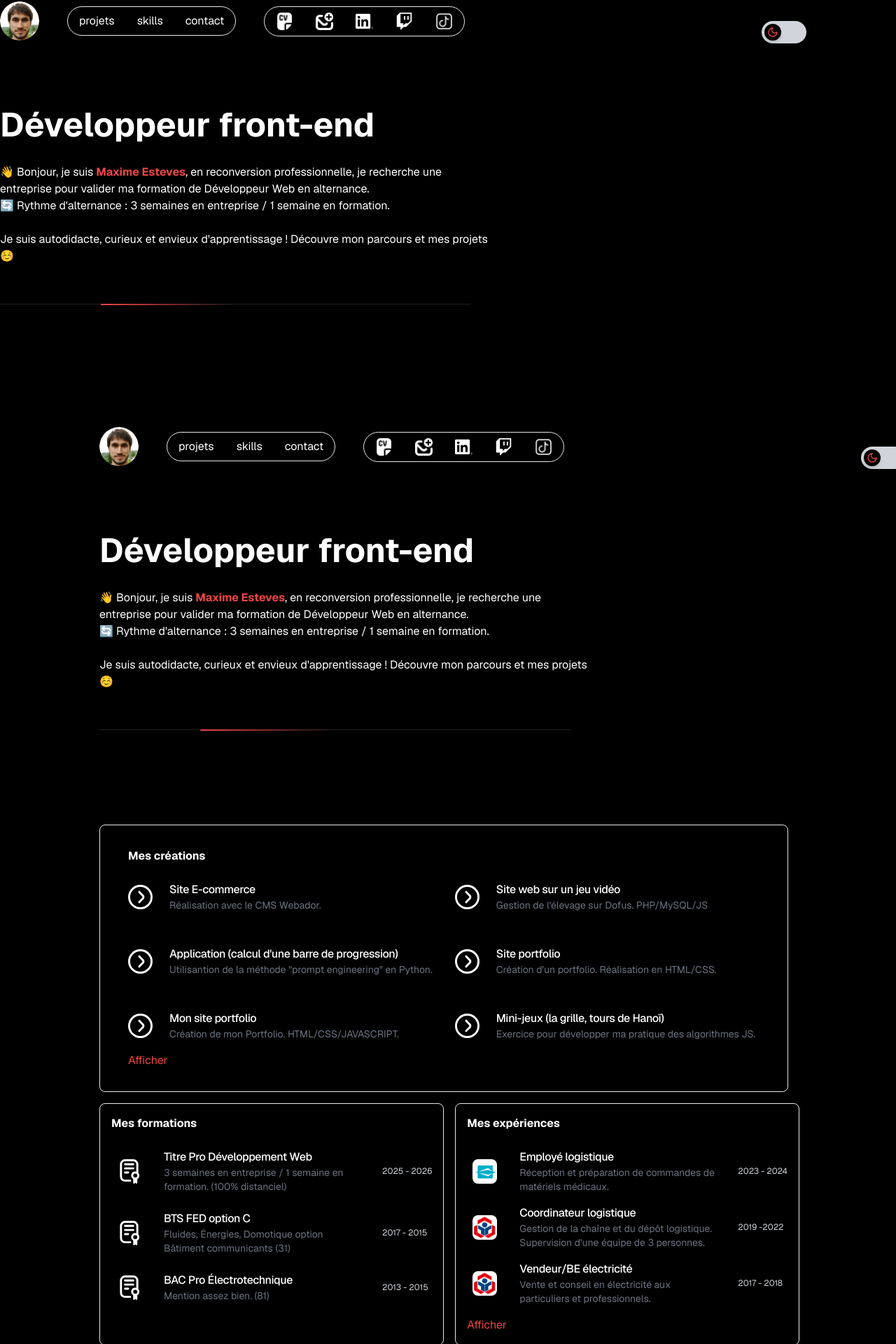
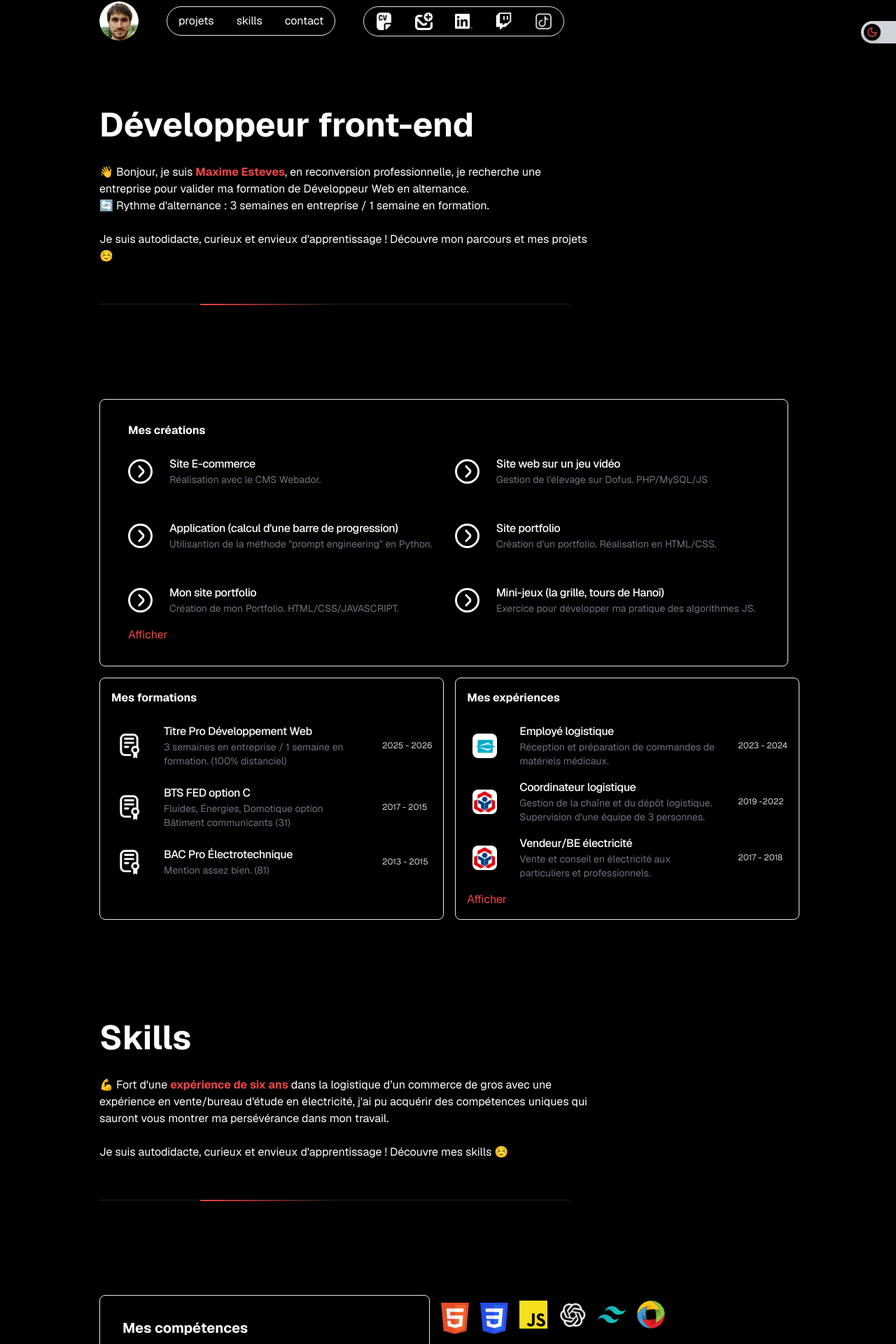
Before and after one commit to maxime-esteves/site-react, a Next.js app: page / in a window 1280 px wide. Shown: the part 38-1958 px from the top of the page at 70% size. Built offline with nearby package versions, Linux system fonts and the light colour scheme.

Commit message:
Update page.tsx

```diff
--- a/app/page.tsx
+++ b/app/page.tsx
@@ -1,13 +1,13 @@
-import { Header } from "./_components/Header";
 import { Main } from "./_components/Main";
 
 
 
 function Home() {
-  console.log("Page.tsx est chargé !"); // Ajout de ce log
   return (
-    <><Header />
-    <Main /></>
+    <>
+    <Main />
+
+    </>
   );
 }
 
```
